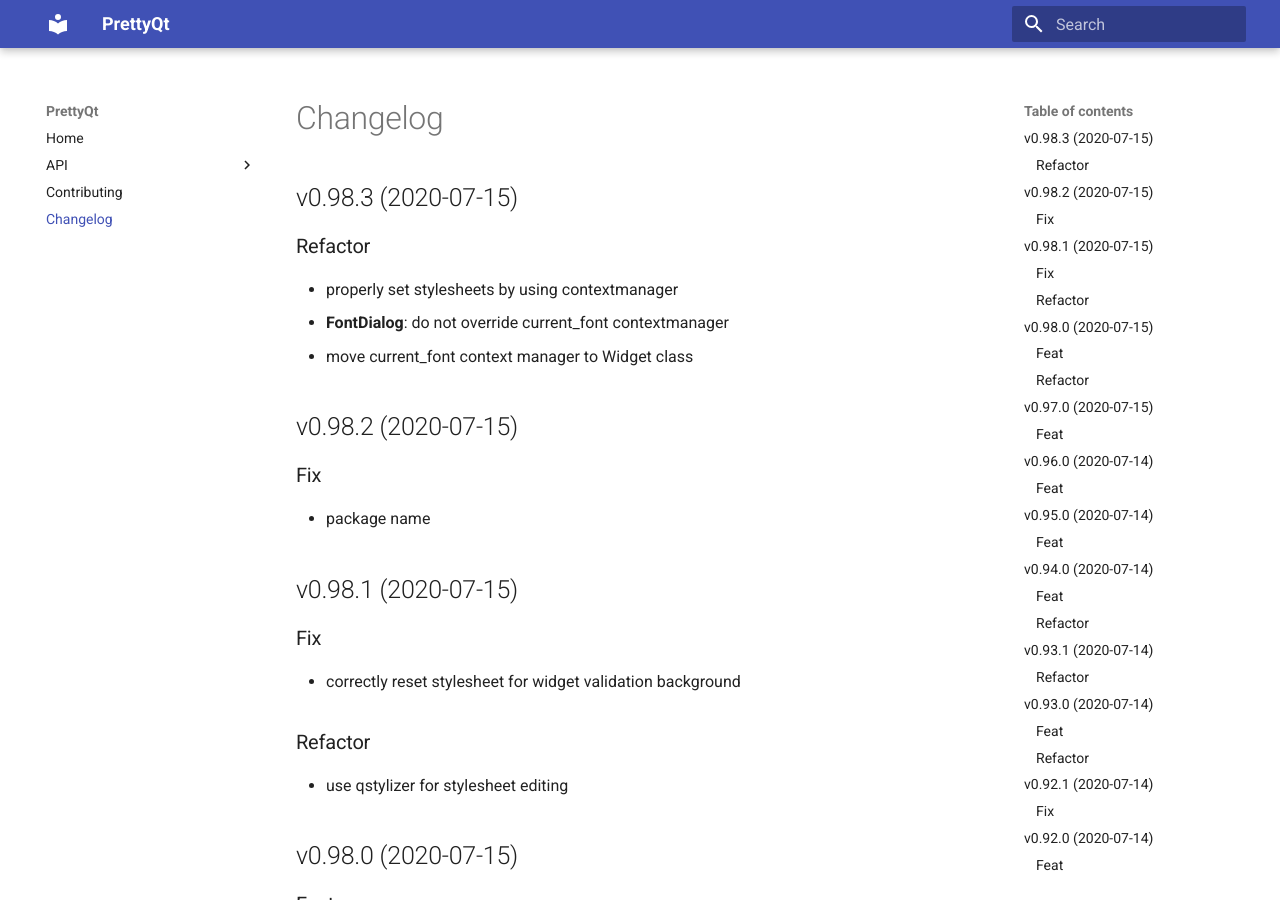
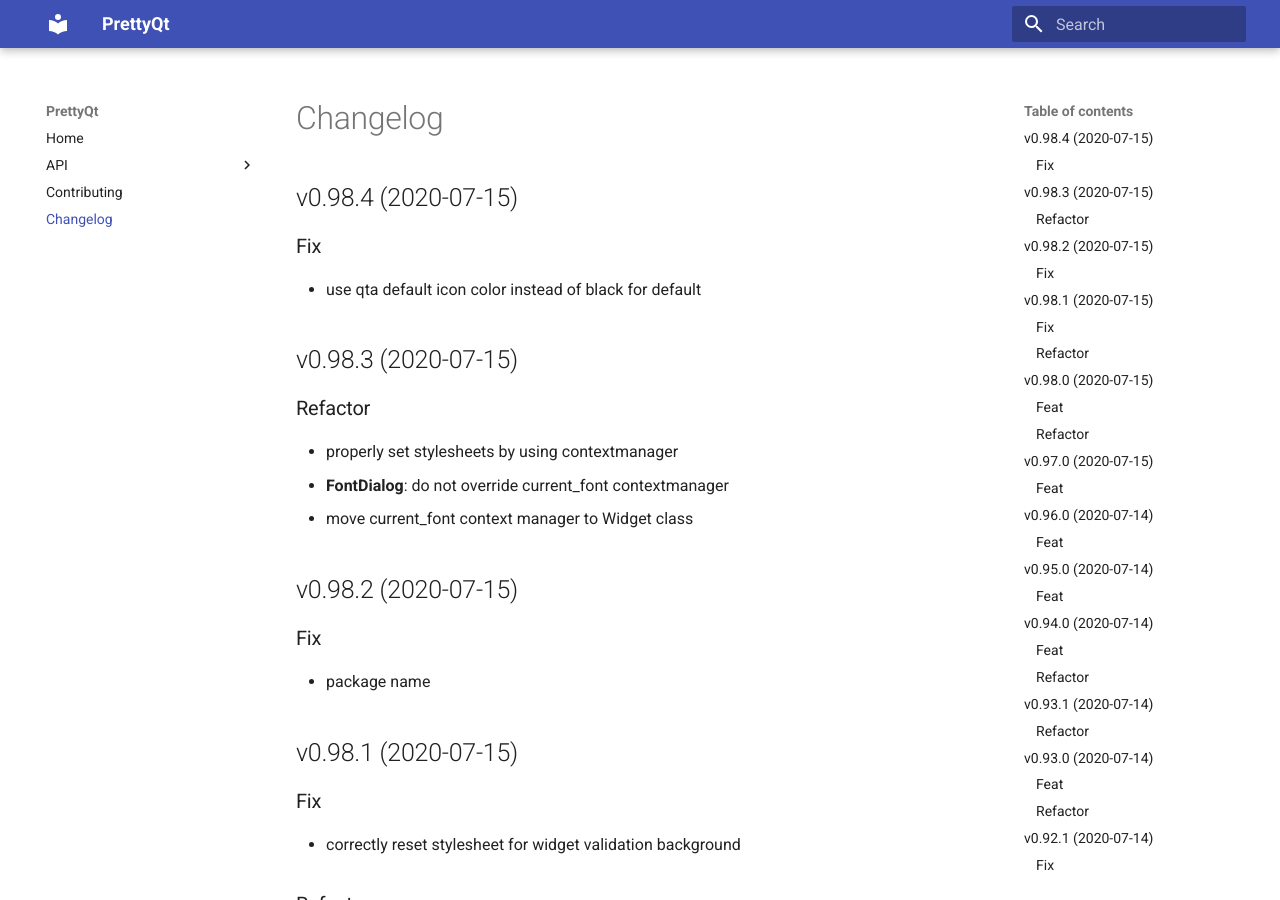
Before and after one commit to phil65/PrettyQt, an MkDocs documentation site: the page built from docs/changelog.md, in a window 1280 px wide and 900 px high. Built offline with MkDocs 1.6.1 and Material for MkDocs 9.7.7, drawn with Linux system fonts in a browser that asks for light colours.

Commit message:
bump: version 0.98.3 → 0.98.4

```diff
--- a/docs/changelog.md
+++ b/docs/changelog.md
@@ -1,3 +1,9 @@
+## v0.98.4 (2020-07-15)
+
+### Fix
+
+- use qta default icon color instead of black for default
+
 ## v0.98.3 (2020-07-15)
 
 ### Refactor
--- a/prettyqt/__init__.py
+++ b/prettyqt/__init__.py
@@ -4,7 +4,7 @@
 
 __author__ = """Philipp Temminghoff"""
 __email__ = "phil65@kodi.tv"
-__version__ = "0.98.3"
+__version__ = "0.98.4"
 
 
 __all__ = [
--- a/pyproject.toml
+++ b/pyproject.toml
@@ -1,6 +1,6 @@
 [tool.poetry]
 name = "PrettyQt"
-version = "0.98.3"
+version = "0.98.4"
 description = "A pythonic layer on top of qtpy"
 readme = 'docs/index.md'
 repository = "https://github.com/phil65/prettyqt"
@@ -124,7 +124,7 @@ exclude = '''
 '''
 [tool.commitizen]
 name = "cz_conventional_commits"
-version = "0.98.3"
+version = "0.98.4"
 tag_format = "v$version"
 version_files = [
     "prettyqt/__init__.py:__version__",
--- a/setup.py
+++ b/setup.py
@@ -40,6 +40,6 @@ setup(
     packages=find_packages(),
     test_suite="tests",
     url="https://github.com/phil65/prettyqt",
-    version="0.98.3",
+    version="0.98.4",
     zip_safe=False,
 )
```
Also changed, not shown: CHANGELOG.md (+6 -0 lines).
